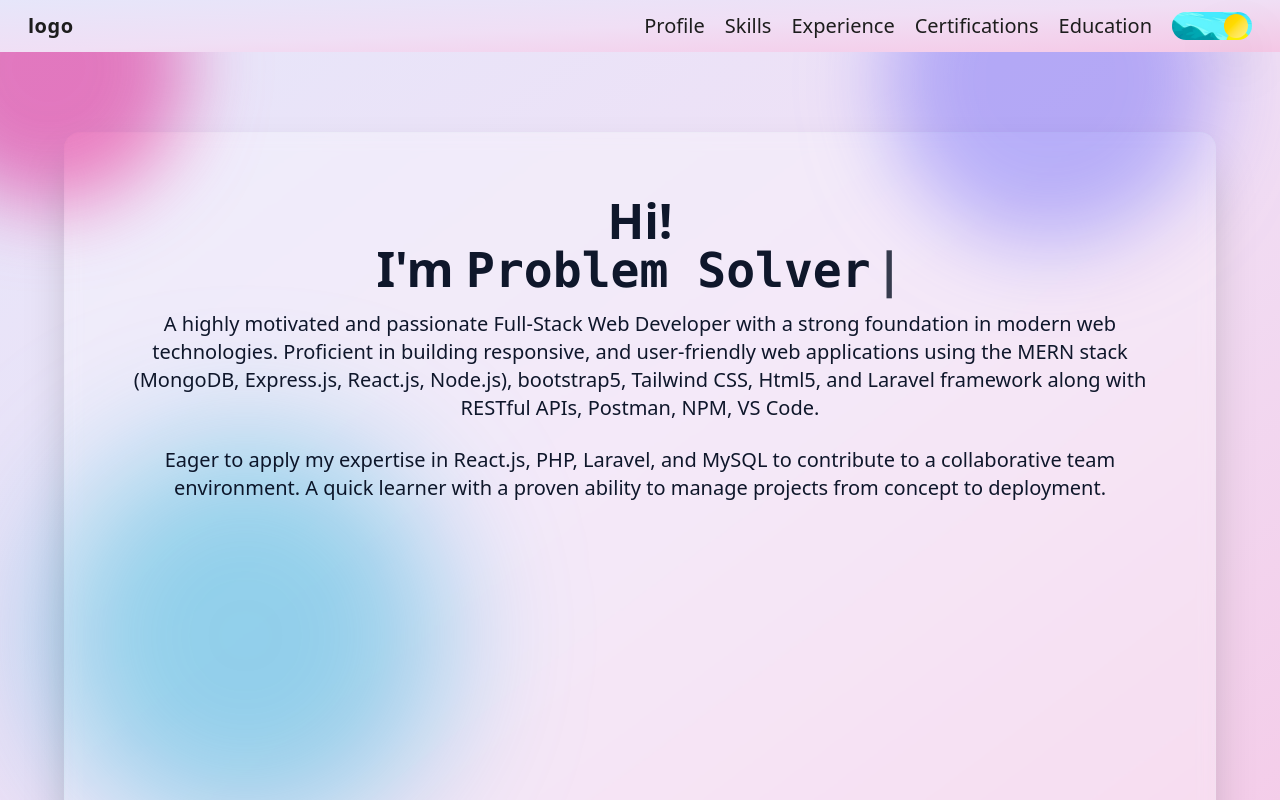
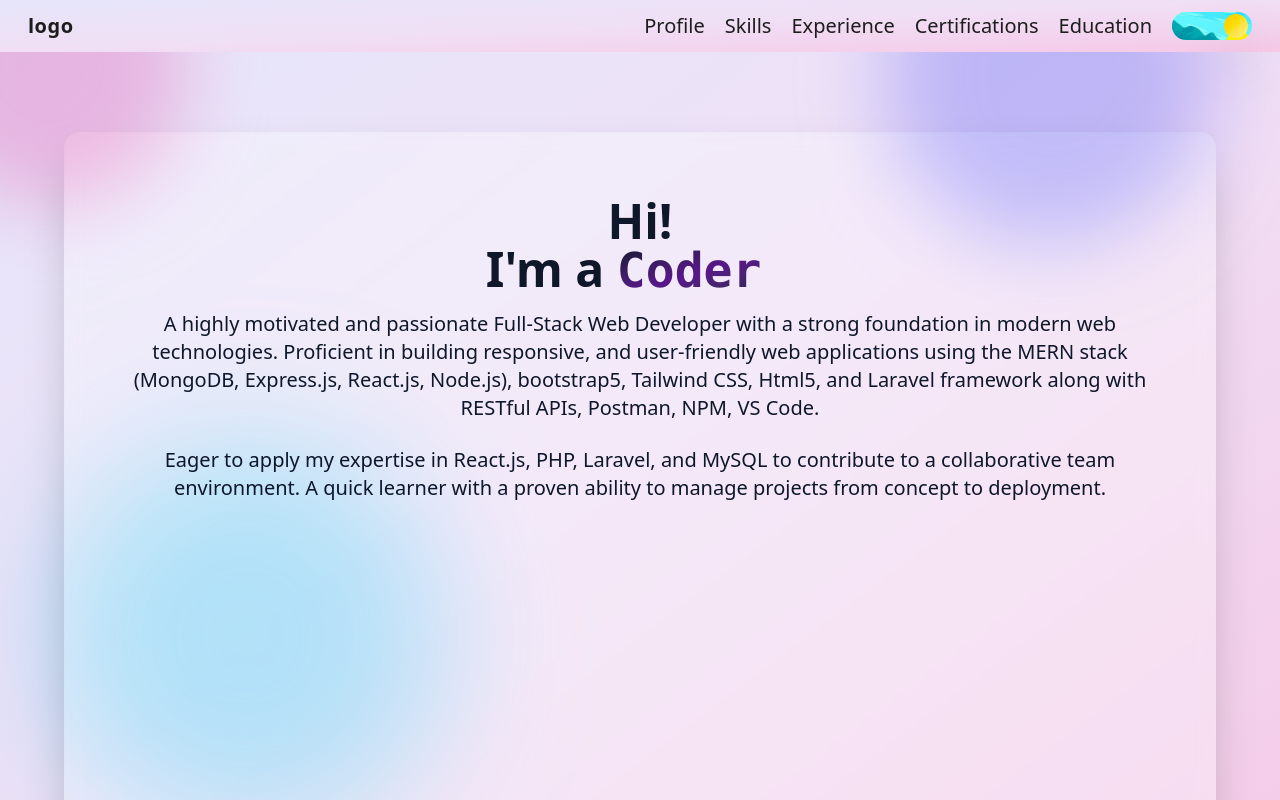
Before and after one commit to Yozon-Chitetsu/portfolio, a React (Vite) app: page / in a window 1280 px wide. Shown: the top 800 px of the page. Built offline with nearby package versions, Linux system fonts and the light colour scheme.

Commit message:
added custom pointer and some small fixes

```diff
--- a/src/App.css
+++ b/src/App.css
@@ -26,3 +26,7 @@
 body {
   cursor: url('/assets/cursor.png'), auto; /* fallback: auto */
 }
+
+.pointer{
+  cursor: url('/assets/pointer.png'), pointer; /* fallback: pointer */
+}
--- a/src/components/Blobs.jsx
+++ /dev/null
@@ -1,9 +0,0 @@
-const Blobs = () => {
-  return (
-    <>
-      <h1>Blobs</h1>
-    </>
-  );
-};
-
-export default Blobs;
--- a/src/components/Content.jsx
+++ b/src/components/Content.jsx
@@ -8,15 +8,15 @@ const Content = () => {
         {/* Floating blurred blobs */}
         <div
         title="Left click to drag Blob"
-          className={`absolute -left-20 -top-24 w-72 h-72 z-5 rounded-full bg-pink-500 dark:bg-pink-500 mix-blend-multiply dark:mix-blend-screen opacity-60 dark:opacity-30 filter blur-2xl ${styles.blob}`}
+          className={`absolute -left-20 -top-24 w-72 h-72 z-5 rounded-full bg-pink-300 dark:bg-pink-500 mix-blend-multiply dark:mix-blend-screen opacity-60 dark:opacity-30 filter blur-2xl ${styles.blob}`}
         />
         <div
         title="Left click to drag Blob"
-          className={`absolute right-20 -top-16 w-80 h-80 z-5 rounded-full bg-indigo-500 dark:bg-indigo-500 mix-blend-multiply dark:mix-blend-screen opacity-40 dark:opacity-40 filter blur-2xl ${styles.blob} ${styles.blob2}`}
+          className={`absolute right-20 -top-16 w-80 h-80 z-5 rounded-full bg-indigo-400 dark:bg-indigo-500 mix-blend-multiply dark:mix-blend-screen opacity-40 dark:opacity-40 filter blur-2xl ${styles.blob} ${styles.blob2}`}
         />
         <div
         title="Left click to drag Blob"
-          className={`absolute left-10 -bottom-12 w-96 h-96 z-5 rounded-full bg-cyan-500 dark:bg-cyan-500 mix-blend-multiply dark:mix-blend-screen opacity-40 dark:opacity-40 filter blur-3xl ${styles.blob} ${styles.blob3}`}
+          className={`absolute left-10 -bottom-12 w-96 h-96 z-5 rounded-full bg-cyan-300 dark:bg-cyan-500 mix-blend-multiply dark:mix-blend-screen opacity-40 dark:opacity-40 filter blur-3xl ${styles.blob} ${styles.blob3}`}
         />
       <Outlet />
     </div>
--- a/src/components/Header.jsx
+++ b/src/components/Header.jsx
@@ -17,22 +17,22 @@ const Header = () => {
         {/* Desktop Nav */}
         <nav className="hidden md:block">
           <ul className="flex justify-center items-center gap-x-5">
-            <li>
-              <NavLink to="/">Profile</NavLink>
+            <li className="pointer">
+              <NavLink to="/" className="pointer">Profile</NavLink>
             </li>
-            <li>
-              <NavLink to="/skills">Skills</NavLink>
+            <li className="pointer">
+              <NavLink to="/skills" className="pointer">Skills</NavLink>
             </li>
-            <li>
-              <NavLink to="/experience">Experience</NavLink>
+            <li className="pointer">
+              <NavLink to="/experience" className="pointer">Experience</NavLink>
             </li>
-            <li>
-              <NavLink to="/certification">Certifications</NavLink>
+            <li className="pointer">
+              <NavLink to="/certification" className="pointer">Certifications</NavLink>
             </li>
-            <li>
-              <NavLink to="/education">Education</NavLink>
+            <li className="pointer">
+              <NavLink to="/education" className="pointer">Education</NavLink>
             </li>
-            <li>
+            <li className="pointer">
               <ThemeToggle />
             </li>
           </ul>
--- a/src/components/ThemeToggle.jsx
+++ b/src/components/ThemeToggle.jsx
@@ -28,7 +28,7 @@ export default function ThemeToggle() {
     <>
       <button
         onClick={themeToggle}
-        className={`flex items-center relative px-1 py-0.5 w-20 rounded-full cursor-pointer
+        className={`flex pointer items-center relative px-1 py-0.5 w-20 rounded-full
         ${
           mode === "dark"
             ? "justify-start bg-[url(/assets/sky.jpg)] bg-cover text-[#1e1e1e]"
--- a/src/components/TypingCycle.jsx
+++ b/src/components/TypingCycle.jsx
@@ -1,11 +1,7 @@
 import { useEffect, useRef, useState } from "react";
 import { gsap } from "gsap";
 
-const TypingCycle = ({
-  words = [],
-  typeSpeed = 0.06,
-  pause = 1,
-}) => {
+const TypingCycle = ({ words = [], typeSpeed = 0.06, pause = 1 }) => {
   const [text, setText] = useState("");
   const wordIndex = useRef(0);
   const tl = useRef();
@@ -57,7 +53,9 @@ const TypingCycle = ({
   }, [words, typeSpeed, pause]);
 
   return (
-    <span className="font-mono">
+    <span
+      className="font-mono bg-linear-to-br dark:from-[#e6e6fa] dark:via-[#d254f8f3] dark:to-[#f5c8e6] from-slate-900 via-purple-900 to-slate-800 bg-clip-text text-transparent"
+    >
       {text}
       <span className="ml-1 animate-pulse">|</span>
     </span>
--- a/src/components/profileComps/ProfileHero.jsx
+++ b/src/components/profileComps/ProfileHero.jsx
@@ -11,9 +11,9 @@ const ProfileHero = () => {
           <h1 className="text-2xl md:text-3xl lg:text-5xl font-extrabold mb-4">
             Hi!
             <br />
-            I'm{" "}
+            I'm a{" "}
             <TypingCycle
-              words={["Developer", "Learner", "Problem Solver", "Anime Fan"]}
+              words={["Developer", "Programmer", "Coder", "Learner", "Problem Solver", "Student"]}
             />
           </h1>
           <p className="text-sm md:text-lg lg:text-xl">
```
Also changed, not shown: public/assets/pointer.png (added).
